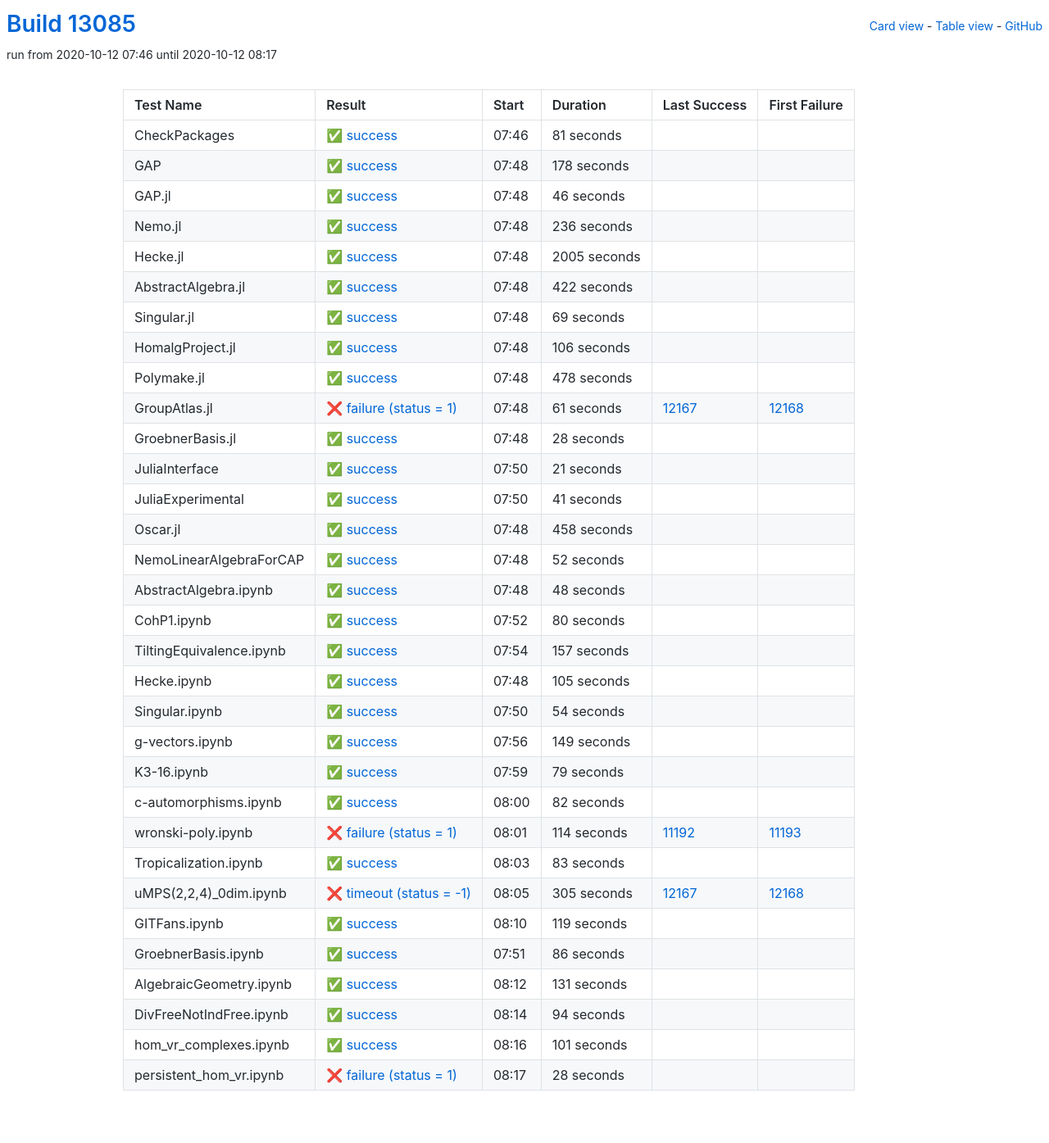
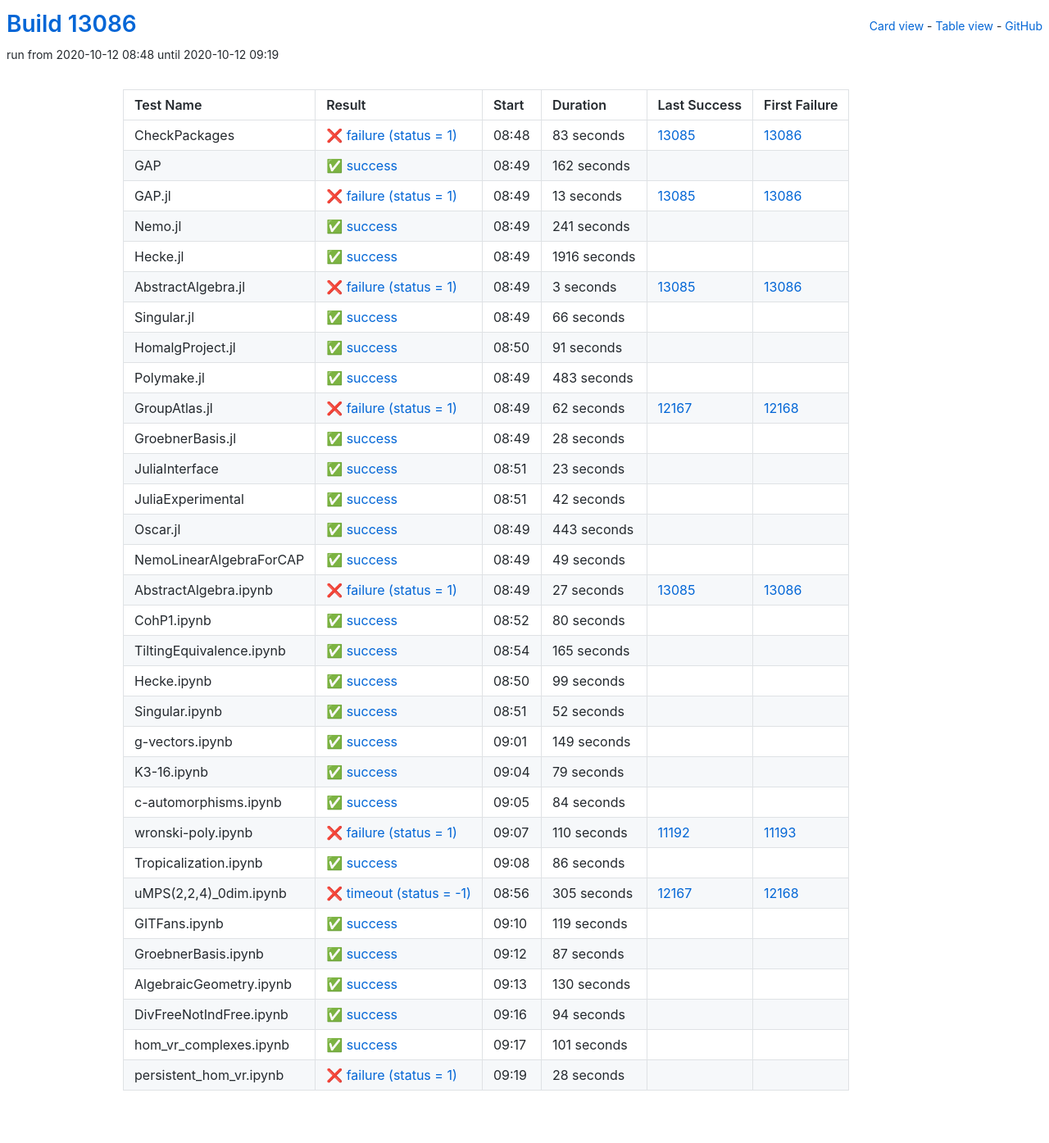
Before and after one commit to oscar-system/oscar-ci-status, a Jekyll site: the page built from table.html, in a window 1280 px wide. Shown: the whole page at 82% size. Built offline with Jekyll 4.4.1, drawn with Linux system fonts in a browser that asks for light colours.

Commit message:
Build #13086

```diff
--- a/_data/ci.yml
+++ b/_data/ci.yml
@@ -1,6 +1,6 @@
 ---
-build: 13085
-build_url: https://oscarci.mathematik.uni-kl.de/job/oscar/13085/
+build: 13086
+build_url: https://oscarci.mathematik.uni-kl.de/job/oscar/13086/
 job: oscar
 organization: oscar-system
 repo: oscar-ci-status
@@ -8,128 +8,128 @@ repourl: https://github.com/oscar-system/oscar-ci-status
 tests:
 - name: CheckPackages
   id: checkpackages
-  log: https://oscarci.mathematik.uni-kl.de/job/oscar/13085/artifact/logs/build-13085/CheckPackages.log
-  start: 2020-10-12 07:46
+  log: https://oscarci.mathematik.uni-kl.de/job/oscar/13086/artifact/logs/build-13086/CheckPackages.log
+  start: 2020-10-12 08:48
+  success: false
+  exitcode: 1
+  status: failure
+  duration: 83
+  last_success: 13085
+  last_success_url: https://oscarci.mathematik.uni-kl.de/job/oscar/13085/
+  first_failure: 13086
+  first_failure_url: https://oscarci.mathematik.uni-kl.de/job/oscar/13086/
+- name: GAP
+  id: gap
+  log: https://oscarci.mathematik.uni-kl.de/job/oscar/13086/artifact/logs/build-13086/GAP.log
+  start: 2020-10-12 08:49
   success: true
   exitcode: 0
   status: success
-  duration: 81
-  last_success: false
-  last_success_url:
-  first_failure: false
-  first_failure_url:
-- name: GAP
-  id: gap
-  log: https://oscarci.mathematik.uni-kl.de/job/oscar/13085/artifact/logs/build-13085/GAP.log
-  start: 2020-10-12 07:48
-  success: true
-  exitcode: 0
-  status: success
-  duration: 178
+  duration: 162
   last_success: false
   last_success_url:
   first_failure: false
   first_failure_url:
 - name: GAP.jl
   id: gap-jl
-  log: https://oscarci.mathematik.uni-kl.de/job/oscar/13085/artifact/logs/build-13085/GAP.jl.log
-  start: 2020-10-12 07:48
+  log: https://oscarci.mathematik.uni-kl.de/job/oscar/13086/artifact/logs/build-13086/GAP.jl.log
+  start: 2020-10-12 08:49
+  success: false
+  exitcode: 1
+  status: failure
+  duration: 13
+  last_success: 13085
+  last_success_url: https://oscarci.mathematik.uni-kl.de/job/oscar/13085/
+  first_failure: 13086
+  first_failure_url: https://oscarci.mathematik.uni-kl.de/job/oscar/13086/
+- name: Nemo.jl
+  id: nemo-jl
+  log: https://oscarci.mathematik.uni-kl.de/job/oscar/13086/artifact/logs/build-13086/Nemo.jl.log
+  start: 2020-10-12 08:49
   success: true
   exitcode: 0
   status: success
-  duration: 46
-  last_success: false
-  last_success_url:
-  first_failure: false
-  first_failure_url:
-- name: Nemo.jl
-  id: nemo-jl
-  log: https://oscarci.mathematik.uni-kl.de/job/oscar/13085/artifact/logs/build-13085/Nemo.jl.log
-  start: 2020-10-12 07:48
-  success: true
-  exitcode: 0
-  status: success
-  duration: 236
+  duration: 241
   last_success: false
   last_success_url:
   first_failure: false
   first_failure_url:
 - name: Hecke.jl
   id: hecke-jl
-  log: https://oscarci.mathematik.uni-kl.de/job/oscar/13085/artifact/logs/build-13085/Hecke.jl.log
-  start: 2020-10-12 07:48
+  log: https://oscarci.mathematik.uni-kl.de/job/oscar/13086/artifact/logs/build-13086/Hecke.jl.log
+  start: 2020-10-12 08:49
   success: true
   exitcode: 0
   status: success
-  duration: 2005
+  duration: 1916
   last_success: false
   last_success_url:
   first_failure: false
   first_failure_url:
 - name: AbstractAlgebra.jl
   id: abstractalgebra-jl
-  log: https://oscarci.mathematik.uni-kl.de/job/oscar/13085/artifact/logs/build-13085/AbstractAlgebra.jl.log
-  start: 2020-10-12 07:48
+  log: https://oscarci.mathematik.uni-kl.de/job/oscar/13086/artifact/logs/build-13086/AbstractAlgebra.jl.log
+  start: 2020-10-12 08:49
+  success: false
+  exitcode: 1
+  status: failure
+  duration: 3
+  last_success: 13085
+  last_success_url: https://oscarci.mathematik.uni-kl.de/job/oscar/13085/
+  first_failure: 13086
+  first_failure_url: https://oscarci.mathematik.uni-kl.de/job/oscar/13086/
+- name: Singular.jl
+  id: singular-jl
+  log: https://oscarci.mathematik.uni-kl.de/job/oscar/13086/artifact/logs/build-13086/Singular.jl.log
+  start: 2020-10-12 08:49
   success: true
   exitcode: 0
   status: success
-  duration: 422
-  last_success: false
-  last_success_url:
-  first_failure: false
-  first_failure_url:
-- name: Singular.jl
-  id: singular-jl
-  log: https://oscarci.mathematik.uni-kl.de/job/oscar/13085/artifact/logs/build-13085/Singular.jl.log
-  start: 2020-10-12 07:48
-  success: true
-  exitcode: 0
-  status: success
-  duration: 69
+  duration: 66
   last_success: false
   last_success_url:
   first_failure: false
   first_failure_url:
 - name: HomalgProject.jl
   id: homalgproject-jl
-  log: https://oscarci.mathematik.uni-kl.de/job/oscar/13085/artifact/logs/build-13085/HomalgProject.jl.log
-  start: 2020-10-12 07:48
+  log: https://oscarci.mathematik.uni-kl.de/job/oscar/13086/artifact/logs/build-13086/HomalgProject.jl.log
+  start: 2020-10-12 08:50
   success: true
   exitcode: 0
   status: success
-  duration: 106
+  duration: 91
   last_success: false
   last_success_url:
   first_failure: false
   first_failure_url:
 - name: Polymake.jl
   id: polymake-jl
-  log: https://oscarci.mathematik.uni-kl.de/job/oscar/13085/artifact/logs/build-13085/Polymake.jl.log
-  start: 2020-10-12 07:48
+  log: https://oscarci.mathematik.uni-kl.de/job/oscar/13086/artifact/logs/build-13086/Polymake.jl.log
+  start: 2020-10-12 08:49
   success: true
   exitcode: 0
   status: success
-  duration: 478
+  duration: 483
   last_success: false
   last_success_url:
   first_failure: false
   first_failure_url:
 - name: GroupAtlas.jl
   id: groupatlas-jl
-  log: https://oscarci.mathematik.uni-kl.de/job/oscar/13085/artifact/logs/build-13085/GroupAtlas.jl.log
-  start: 2020-10-12 07:48
+  log: https://oscarci.mathematik.uni-kl.de/job/oscar/13086/artifact/logs/build-13086/GroupAtlas.jl.log
+  start: 2020-10-12 08:49
   success: false
   exitcode: 1
   status: failure
-  duration: 61
+  duration: 62
   last_success: 12167
   last_success_url: https://oscarci.mathematik.uni-kl.de/job/oscar/12167/
   first_failure: 12168
   first_failure_url: https://oscarci.mathematik.uni-kl.de/job/oscar/12168/
 - name: GroebnerBasis.jl
   id: groebnerbasis-jl
-  log: https://oscarci.mathematik.uni-kl.de/job/oscar/13085/artifact/logs/build-13085/GroebnerBasis.jl.log
-  start: 2020-10-12 07:48
+  log: https://oscarci.mathematik.uni-kl.de/job/oscar/13086/artifact/logs/build-13086/GroebnerBasis.jl.log
+  start: 2020-10-12 08:49
   success: true
   exitcode: 0
   status: success
@@ -140,68 +140,68 @@ tests:
   first_failure_url:
 - name: JuliaInterface
   id: juliainterface
-  log: https://oscarci.mathematik.uni-kl.de/job/oscar/13085/artifact/logs/build-13085/JuliaInterface.log
-  start: 2020-10-12 07:50
+  log: https://oscarci.mathematik.uni-kl.de/job/oscar/13086/artifact/logs/build-13086/JuliaInterface.log
+  start: 2020-10-12 08:51
   success: true
   exitcode: 0
   status: success
-  duration: 21
+  duration: 23
   last_success: false
   last_success_url:
   first_failure: false
   first_failure_url:
 - name: JuliaExperimental
   id: juliaexperimental
-  log: https://oscarci.mathematik.uni-kl.de/job/oscar/13085/artifact/logs/build-13085/JuliaExperimental.log
-  start: 2020-10-12 07:50
+  log: https://oscarci.mathematik.uni-kl.de/job/oscar/13086/artifact/logs/build-13086/JuliaExperimental.log
+  start: 2020-10-12 08:51
   success: true
   exitcode: 0
   status: success
-  duration: 41
+  duration: 42
   last_success: false
   last_success_url:
   first_failure: false
   first_failure_url:
 - name: Oscar.jl
   id: oscar-jl
-  log: https://oscarci.mathematik.uni-kl.de/job/oscar/13085/artifact/logs/build-13085/Oscar.jl.log
-  start: 2020-10-12 07:48
+  log: https://oscarci.mathematik.uni-kl.de/job/oscar/13086/artifact/logs/build-13086/Oscar.jl.log
+  start: 2020-10-12 08:49
   success: true
   exitcode: 0
   status: success
-  duration: 458
+  duration: 443
   last_success: false
   last_success_url:
   first_failure: false
   first_failure_url:
 - name: NemoLinearAlgebraForCAP
   id: nemolinearalgebraforcap
-  log: https://oscarci.mathematik.uni-kl.de/job/oscar/13085/artifact/logs/build-13085/NemoLinearAlgebraForCAP.log
-  start: 2020-10-12 07:48
+  log: https://oscarci.mathematik.uni-kl.de/job/oscar/13086/artifact/logs/build-13086/NemoLinearAlgebraForCAP.log
+  start: 2020-10-12 08:49
   success: true
   exitcode: 0
   status: success
-  duration: 52
+  duration: 49
   last_success: false
   last_success_url:
   first_failure: false
   first_failure_url:
 - name: AbstractAlgebra.ipynb
   id: abstractalgebra-ipynb
-  log: https://oscarci.mathematik.uni-kl.de/job/oscar/13085/artifact/logs/build-13085/AbstractAlgebra.ipynb.log
-  start: 2020-10-12 07:48
-  success: true
-  exitcode: 0
-  status: success
-  duration: 48
-  last_success: false
-  last_success_url:
-  first_failure: false
-  first_failure_url:
+  log: https://oscarci.mathematik.uni-kl.de/job/oscar/13086/artifact/logs/build-13086/AbstractAlgebra.ipynb.log
+  start: 2020-10-12 08:49
+  success: false
+  exitcode: 1
+  status: failure
+  duration: 27
+  last_success: 13085
+  last_success_url: https://oscarci.mathematik.uni-kl.de/job/oscar/13085/
+  first_failure: 13086
+  first_failure_url: https://oscarci.mathematik.uni-kl.de/job/oscar/13086/
 - name: CohP1.ipynb
   id: cohp1-ipynb
-  log: https://oscarci.mathematik.uni-kl.de/job/oscar/13085/artifact/logs/build-13085/CohP1.ipynb.log
-  start: 2020-10-12 07:52
+  log: https://oscarci.mathematik.uni-kl.de/job/oscar/13086/artifact/logs/build-13086/CohP1.ipynb.log
+  start: 2020-10-12 08:52
   success: true
   exitcode: 0
   status: success
@@ -212,44 +212,44 @@ tests:
   first_failure_url:
 - name: TiltingEquivalence.ipynb
   id: tiltingequivalence-ipynb
-  log: https://oscarci.mathematik.uni-kl.de/job/oscar/13085/artifact/logs/build-13085/TiltingEquivalence.ipynb.log
-  start: 2020-10-12 07:54
+  log: https://oscarci.mathematik.uni-kl.de/job/oscar/13086/artifact/logs/build-13086/TiltingEquivalence.ipynb.log
+  start: 2020-10-12 08:54
   success: true
   exitcode: 0
   status: success
-  duration: 157
+  duration: 165
   last_success: false
   last_success_url:
   first_failure: false
   first_failure_url:
 - name: Hecke.ipynb
   id: hecke-ipynb
-  log: https://oscarci.mathematik.uni-kl.de/job/oscar/13085/artifact/logs/build-13085/Hecke.ipynb.log
-  start: 2020-10-12 07:48
+  log: https://oscarci.mathematik.uni-kl.de/job/oscar/13086/artifact/logs/build-13086/Hecke.ipynb.log
+  start: 2020-10-12 08:50
   success: true
   exitcode: 0
   status: success
-  duration: 105
+  duration: 99
   last_success: false
   last_success_url:
   first_failure: false
   first_failure_url:
 - name: Singular.ipynb
   id: singular-ipynb
-  log: https://oscarci.mathematik.uni-kl.de/job/oscar/13085/artifact/logs/build-13085/Singular.ipynb.log
-  start: 2020-10-12 07:50
+  log: https://oscarci.mathematik.uni-kl.de/job/oscar/13086/artifact/logs/build-13086/Singular.ipynb.log
+  start: 2020-10-12 08:51
   success: true
   exitcode: 0
   status: success
-  duration: 54
+  duration: 52
   last_success: false
   last_success_url:
   first_failure: false
   first_failure_url:
 - name: g-vectors.ipynb
   id: g-vectors-ipynb
-  log: https://oscarci.mathematik.uni-kl.de/job/oscar/13085/artifact/logs/build-13085/g-vectors.ipynb.log
-  start: 2020-10-12 07:56
+  log: https://oscarci.mathematik.uni-kl.de/job/oscar/13086/artifact/logs/build-13086/g-vectors.ipynb.log
+  start: 2020-10-12 09:01
   success: true
   exitcode: 0
   status: success
@@ -260,8 +260,8 @@ tests:
   first_failure_url:
 - name: K3-16.ipynb
   id: k3-16-ipynb
-  log: https://oscarci.mathematik.uni-kl.de/job/oscar/13085/artifact/logs/build-13085/K3-16.ipynb.log
-  start: 2020-10-12 07:59
+  log: https://oscarci.mathematik.uni-kl.de/job/oscar/13086/artifact/logs/build-13086/K3-16.ipynb.log
+  start: 2020-10-12 09:04
   success: true
   exitcode: 0
   status: success
@@ -272,44 +272,44 @@ tests:
   first_failure_url:
 - name: c-automorphisms.ipynb
   id: c-automorphisms-ipynb
-  log: https://oscarci.mathematik.uni-kl.de/job/oscar/13085/artifact/logs/build-13085/c-automorphisms.ipynb.log
-  start: 2020-10-12 08:00
+  log: https://oscarci.mathematik.uni-kl.de/job/oscar/13086/artifact/logs/build-13086/c-automorphisms.ipynb.log
+  start: 2020-10-12 09:05
   success: true
   exitcode: 0
   status: success
-  duration: 82
+  duration: 84
   last_success: false
   last_success_url:
   first_failure: false
   first_failure_url:
 - name: wronski-poly.ipynb
   id: wronski-poly-ipynb
-  log: https://oscarci.mathematik.uni-kl.de/job/oscar/13085/artifact/logs/build-13085/wronski-poly.ipynb.log
-  start: 2020-10-12 08:01
+  log: https://oscarci.mathematik.uni-kl.de/job/oscar/13086/artifact/logs/build-13086/wronski-poly.ipynb.log
+  start: 2020-10-12 09:07
   success: false
   exitcode: 1
   status: failure
-  duration: 114
+  duration: 110
   last_success: 11192
   last_success_url: https://oscarci.mathematik.uni-kl.de/job/oscar/11192/
   first_failure: 11193
   first_failure_url: https://oscarci.mathematik.uni-kl.de/job/oscar/11193/
 - name: Tropicalization.ipynb
   id: tropicalization-ipynb
-  log: https://oscarci.mathematik.uni-kl.de/job/oscar/13085/artifact/logs/build-13085/Tropicalization.ipynb.log
-  start: 2020-10-12 08:03
+  log: https://oscarci.mathematik.uni-kl.de/job/oscar/13086/artifact/logs/build-13086/Tropicalization.ipynb.log
+  start: 2020-10-12 09:08
   success: true
   exitcode: 0
   status: success
-  duration: 83
+  duration: 86
   last_success: false
   last_success_url:
   first_failure: false
   first_failure_url:
 - name: uMPS(2,2,4)_0dim.ipynb
   id: umps-2-2-4-0dim-ipynb
-  log: https://oscarci.mathematik.uni-kl.de/job/oscar/13085/artifact/logs/build-13085/uMPS-2-2-4-_0dim.ipynb.log
-  start: 2020-10-12 08:05
+  log: https://oscarci.mathematik.uni-kl.de/job/oscar/13086/artifact/logs/build-13086/uMPS-2-2-4-_0dim.ipynb.log
+  start: 2020-10-12 08:56
   success: false
   exitcode: -1
   status: timeout
@@ -320,8 +320,8 @@ tests:
   first_failure_url: https://oscarci.mathematik.uni-kl.de/job/oscar/12168/
 - name: GITFans.ipynb
   id: gitfans-ipynb
-  log: https://oscarci.mathematik.uni-kl.de/job/oscar/13085/artifact/logs/build-13085/GITFans.ipynb.log
-  start: 2020-10-12 08:10
+  log: https://oscarci.mathematik.uni-kl.de/job/oscar/13086/artifact/logs/build-13086/GITFans.ipynb.log
+  start: 2020-10-12 09:10
   success: true
   exitcode: 0
   status: success
@@ -332,32 +332,32 @@ tests:
   first_failure_url:
 - name: GroebnerBasis.ipynb
   id: groebnerbasis-ipynb
-  log: https://oscarci.mathematik.uni-kl.de/job/oscar/13085/artifact/logs/build-13085/GroebnerBasis.ipynb.log
-  start: 2020-10-12 07:51
+  log: https://oscarci.mathematik.uni-kl.de/job/oscar/13086/artifact/logs/build-13086/GroebnerBasis.ipynb.log
+  start: 2020-10-12 09:12
   success: true
   exitcode: 0
   status: success
-  duration: 86
+  duration: 87
   last_success: false
   last_success_url:
   first_failure: false
   first_failure_url:
 - name: AlgebraicGeometry.ipynb
   id: algebraicgeometry-ipynb
-  log: https://oscarci.mathematik.uni-kl.de/job/oscar/13085/artifact/logs/build-13085/AlgebraicGeometry.ipynb.log
-  start: 2020-10-12 08:12
+  log: https://oscarci.mathematik.uni-kl.de/job/oscar/13086/artifact/logs/build-13086/AlgebraicGeometry.ipynb.log
+  start: 2020-10-12 09:13
   success: true
   exitcode: 0
   status: success
-  duration: 131
+  duration: 130
   last_success: false
   last_success_url:
   first_failure: false
   first_failure_url:
 - name: DivFreeNotIndFree.ipynb
   id: divfreenotindfree-ipynb
-  log: https://oscarci.mathematik.uni-kl.de/job/oscar/13085/artifact/logs/build-13085/DivFreeNotIndFree.ipynb.log
-  start: 2020-10-12 08:14
+  log: https://oscarci.mathematik.uni-kl.de/job/oscar/13086/artifact/logs/build-13086/DivFreeNotIndFree.ipynb.log
+  start: 2020-10-12 09:16
   success: true
   exitcode: 0
   status: success
@@ -368,8 +368,8 @@ tests:
   first_failure_url:
 - name: hom_vr_complexes.ipynb
   id: hom-vr-complexes-ipynb
-  log: https://oscarci.mathematik.uni-kl.de/job/oscar/13085/artifact/logs/build-13085/hom_vr_complexes.ipynb.log
-  start: 2020-10-12 08:16
+  log: https://oscarci.mathematik.uni-kl.de/job/oscar/13086/artifact/logs/build-13086/hom_vr_complexes.ipynb.log
+  start: 2020-10-12 09:17
   success: true
   exitcode: 0
   status: success
@@ -380,8 +380,8 @@ tests:
   first_failure_url:
 - name: persistent_hom_vr.ipynb
   id: persistent-hom-vr-ipynb
-  log: https://oscarci.mathematik.uni-kl.de/job/oscar/13085/artifact/logs/build-13085/persistent_hom_vr.ipynb.log
-  start: 2020-10-12 08:17
+  log: https://oscarci.mathematik.uni-kl.de/job/oscar/13086/artifact/logs/build-13086/persistent_hom_vr.ipynb.log
+  start: 2020-10-12 09:19
   success: false
   exitcode: 1
   status: failure
```
Also changed, not shown: README.md.
